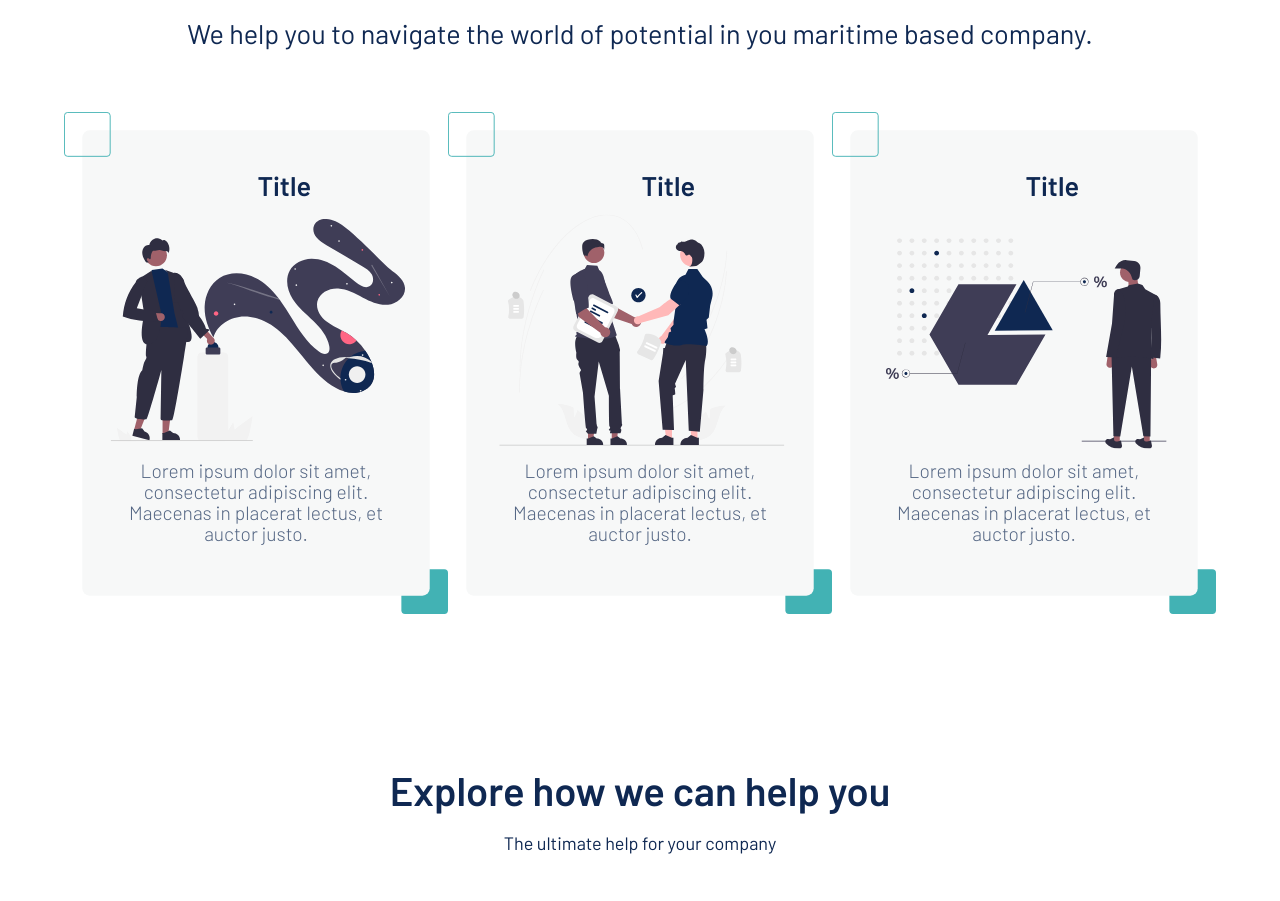
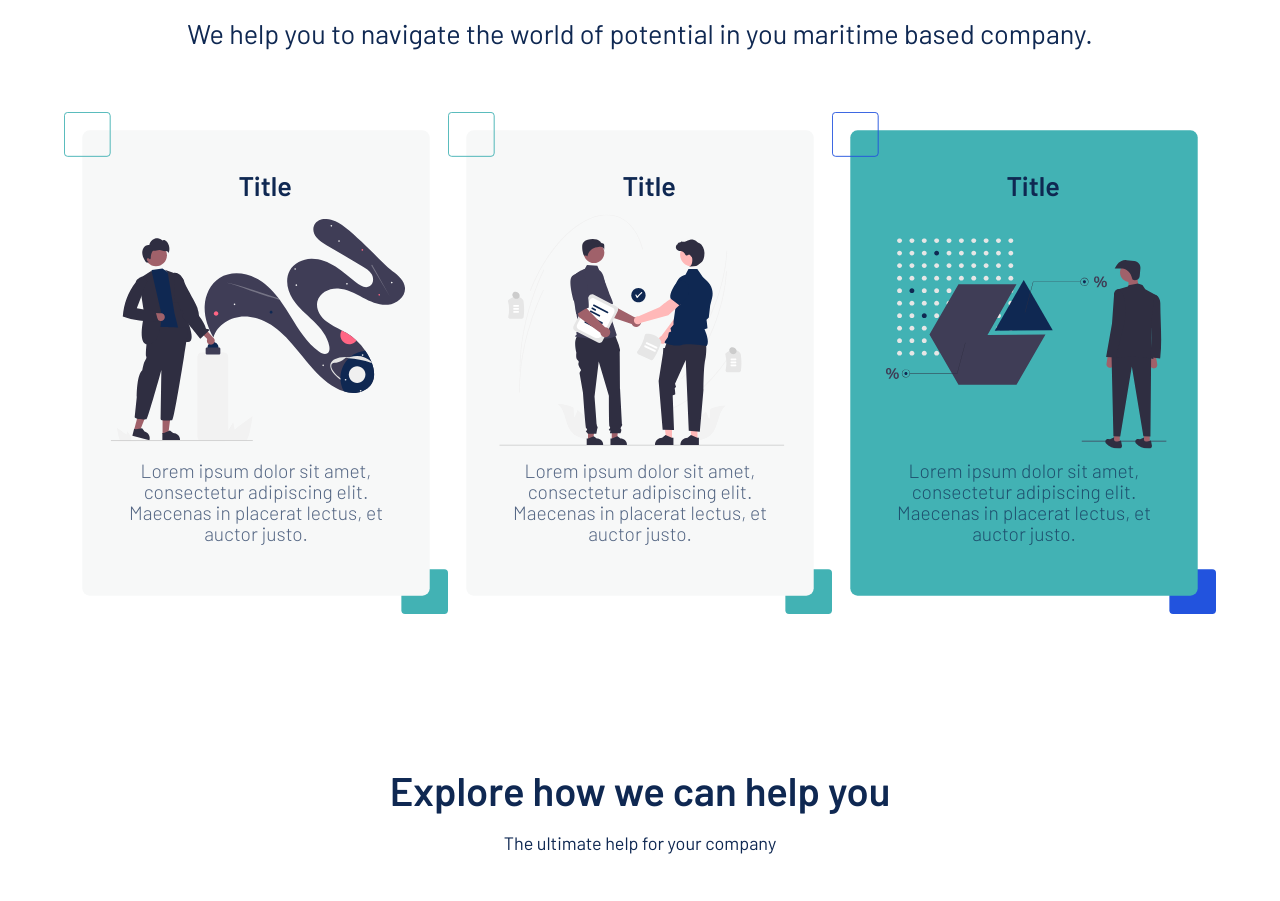
Before and after one commit to Anubliss-0/Creative-Edifice, a website: page index.html in a window 1280 px wide. Shown: the part 915-1816 px from the top of the page. Drawn offline with Linux system fonts and the light colour scheme.

Commit message:
Prototype "growth" box

```diff
--- a/home.css
+++ b/home.css
@@ -296,7 +296,7 @@ h2 + span {
   line-height: 43px;
   text-align: center;
   color: var(--darkblue);
-  left: 40%;
+  left: 35%;
   top: 15%;
 }
 
--- a/index.html
+++ b/index.html
@@ -566,7 +566,7 @@
                 height="49"
                 rx="4"
                 transform="matrix(-1 0 0 1 420 500)"
-                fill="#42b2b4"
+                fill="#2253de"
               />
               <rect
                 x="20"
@@ -574,7 +574,7 @@
                 width="380"
                 height="509"
                 rx="8"
-                fill="#F7F8F8"
+                fill="#42b2b4"
               />
               <g clip-path="url(#clip0_124_6)">
                 <path
@@ -1081,7 +1081,7 @@
                 height="48"
                 rx="3.5"
                 transform="matrix(-1 0 0 1 50 0)"
-                stroke="#42b2b4"
+                stroke="#2253de"
               />
               <defs>
                 <clipPath id="clip0_124_6">
```
